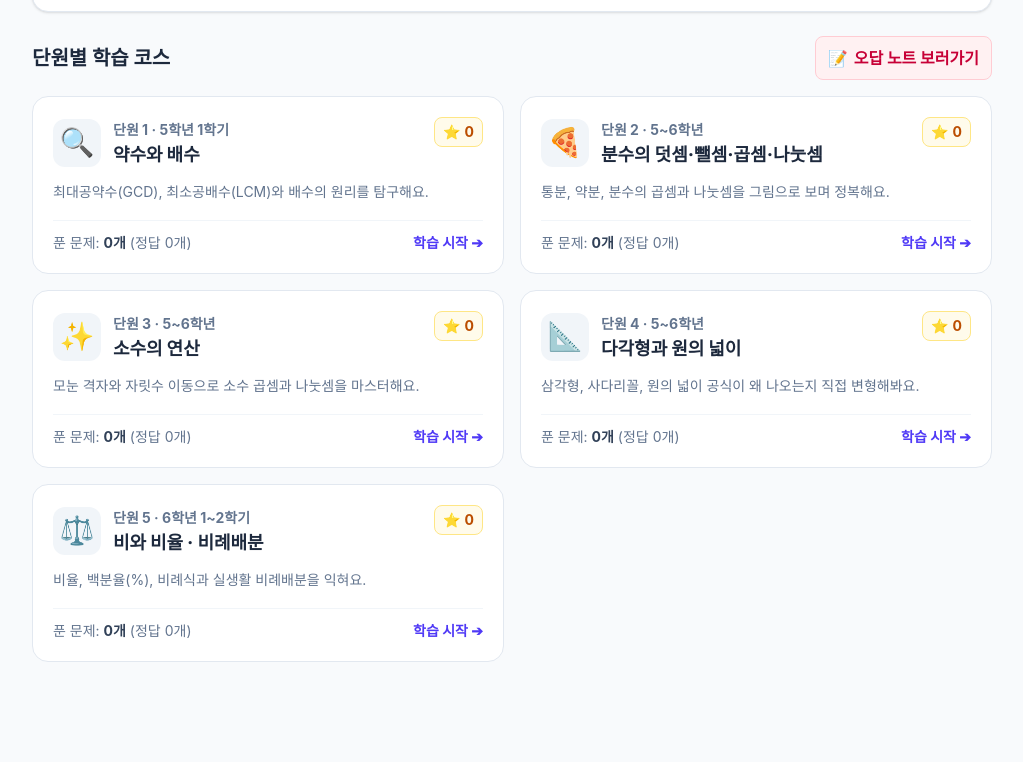
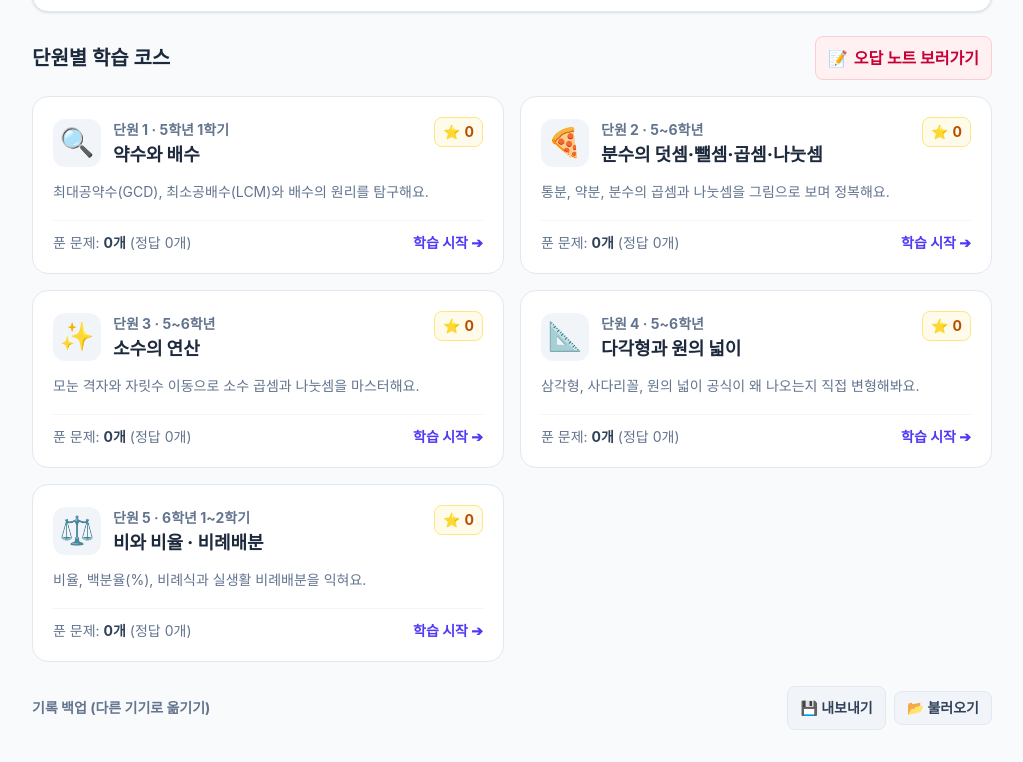
Before and after one commit to ysoftman/mykid-math, a React (Vite) app: page / in a window 1280 px wide. Shown: the part 636-1398 px from the top of the page, without its empty margins (128-1151 px from the left). Before the commit the page ends 1330 px from the top, so only its background shows below. Built offline with nearby package versions, Linux system fonts and the light colour scheme; a web font is replaced by a local one.

Commit message:
add json export/import for progress backup
Add export/import buttons on the roadmap to back up stats and wrong
notes as a JSON file and restore them on another device.

```diff
--- a/src/App.tsx
+++ b/src/App.tsx
@@ -91,6 +91,7 @@ export const App: React.FC = () => {
             stats={stats}
             onSelectTopic={handleSelectTopicFromRoadmap}
             onOpenWrongNotes={() => setCurrentTab('review')}
+            onDataImported={refreshStats}
           />
         )}
 
--- a/src/components/Roadmap.tsx
+++ b/src/components/Roadmap.tsx
@@ -2,15 +2,21 @@ import type React from 'react';
 import type { TopicId, UserStats } from '../types/math';
 import { sound } from '../utils/audio';
 import { TOPICS } from '../utils/problemGenerators';
-import { BADGE_DEFINITIONS } from '../utils/storage';
+import { BADGE_DEFINITIONS, exportData, importData } from '../utils/storage';
 
 interface RoadmapProps {
   stats: UserStats;
   onSelectTopic: (topicId: TopicId) => void;
   onOpenWrongNotes: () => void;
+  onDataImported: () => void;
 }
 
-export const Roadmap: React.FC<RoadmapProps> = ({ stats, onSelectTopic, onOpenWrongNotes }) => {
+export const Roadmap: React.FC<RoadmapProps> = ({
+  stats,
+  onSelectTopic,
+  onOpenWrongNotes,
+  onDataImported,
+}) => {
   const currentLevel = stats.level;
   const currentStars = stats.stars;
   const nextLevelStars = currentLevel * 10;
@@ -19,6 +25,28 @@ export const Roadmap: React.FC<RoadmapProps> = ({ stats, onSelectTopic, onOpenWr
     100,
     Math.max(0, ((currentStars - currentLevelBaseStars) / 10) * 100),
   );
+
+  const handleExport = () => {
+    const url = URL.createObjectURL(new Blob([exportData()], { type: 'application/json' }));
+    const a = document.createElement('a');
+    a.href = url;
+    a.download = `mykid-math-${new Date().toISOString().slice(0, 10)}.json`;
+    a.click();
+    URL.revokeObjectURL(url);
+  };
+
+  const handleImport = async (e: React.ChangeEvent<HTMLInputElement>) => {
+    const file = e.target.files?.[0];
+    e.target.value = '';
+    if (!file || !window.confirm('지금 기록을 불러온 파일로 바꿀까요?')) return;
+    try {
+      importData(await file.text());
+      onDataImported();
+      alert('기록을 불러왔어요!');
+    } catch {
+      alert('올바른 기록 파일이 아니에요.');
+    }
+  };
 
   return (
     <div className="space-y-6">
@@ -175,6 +203,26 @@ export const Roadmap: React.FC<RoadmapProps> = ({ stats, onSelectTopic, onOpenWr
           })}
         </div>
       </div>
+
+      {/* Backup */}
+      <div className="flex flex-wrap items-center justify-end gap-2 text-xs font-bold">
+        <span className="text-slate-500 mr-auto">기록 백업 (다른 기기로 옮기기)</span>
+        <button
+          onClick={handleExport}
+          className="px-3 py-1.5 rounded-lg bg-slate-100 hover:bg-slate-200 border border-slate-200 text-slate-700"
+        >
+          💾 내보내기
+        </button>
+        <label className="px-3 py-1.5 rounded-lg bg-slate-100 hover:bg-slate-200 border border-slate-200 text-slate-700 cursor-pointer">
+          📂 불러오기
+          <input
+            type="file"
+            accept="application/json,.json"
+            onChange={handleImport}
+            className="hidden"
+          />
+        </label>
+      </div>
     </div>
   );
 };
--- a/src/utils/storage.ts
+++ b/src/utils/storage.ts
@@ -172,3 +172,31 @@ export function removeWrongNote(problemId: string): void {
   const filtered = notes.filter((n) => n.problem.id !== problemId);
   localStorage.setItem(WRONG_NOTES_KEY, JSON.stringify(filtered));
 }
+
+export function exportData(): string {
+  return JSON.stringify(
+    {
+      app: 'mykid-math',
+      version: 1,
+      exportedAt: new Date().toISOString(),
+      stats: getStats(),
+      wrongNotes: getWrongNotes(),
+    },
+    null,
+    2,
+  );
+}
+
+export function importData(json: string): void {
+  const data = JSON.parse(json);
+  if (
+    data?.app !== 'mykid-math' ||
+    typeof data.stats?.stars !== 'number' ||
+    typeof data.stats?.topicProgress !== 'object' ||
+    !Array.isArray(data.wrongNotes)
+  ) {
+    throw new Error('Invalid backup file');
+  }
+  saveStats(data.stats);
+  localStorage.setItem(WRONG_NOTES_KEY, JSON.stringify(data.wrongNotes.slice(0, 50)));
+}
```
